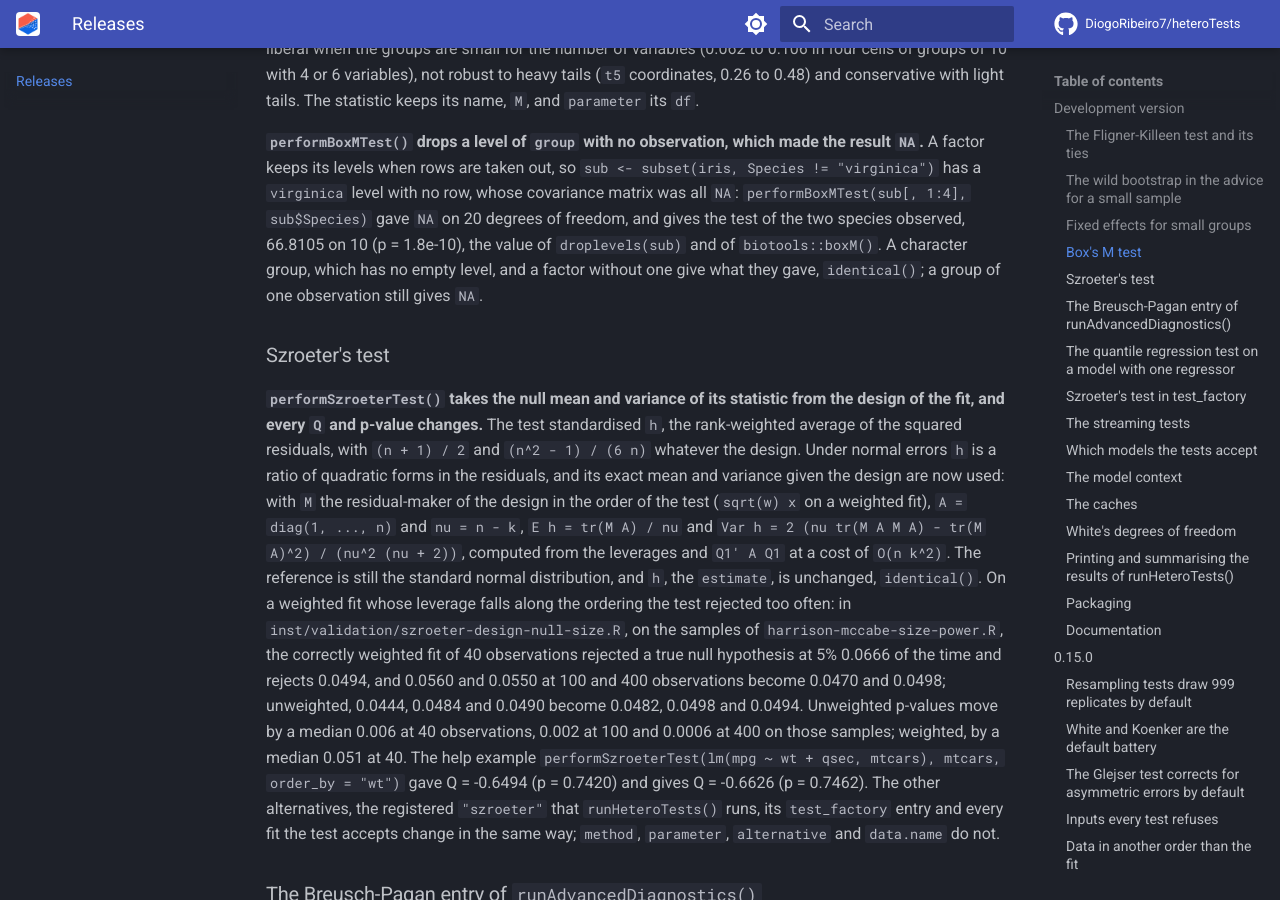
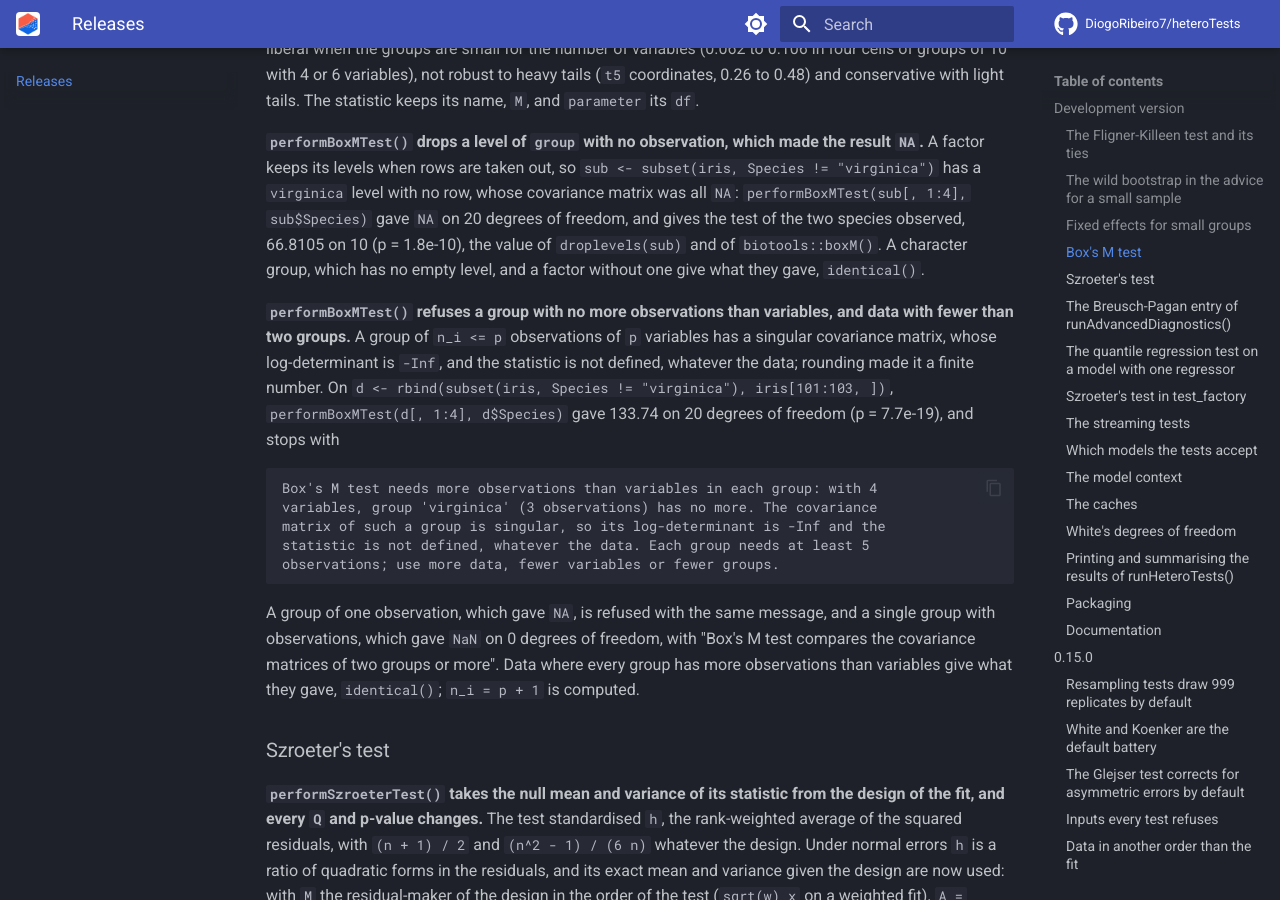
Before and after one commit to DiogoRibeiro7/heteroTests, an MkDocs documentation site: the page built from docs/releases.md, in a window 1280 px wide and 900 px high, scrolled down 4912 px. Built offline with MkDocs 1.6.1 and Material for MkDocs 9.7.7, drawn with Linux system fonts in a browser that asks for light colours; comment, search, counter and statistics services are not loaded.

Commit message:
Refuse Box's M on a group with no more observations than variables
A group of n_i <= p observations of p variables has a singular covariance
matrix, so log|S_i| is -Inf and the statistic is not defined, whatever the
data; rounding made it a finite number. Setosa and versicolor with the first
three rows of virginica gave 133.74 on 20 df (p = 7.7e-19). As decided by
the author, performBoxMTest() now refuses it, after the empty levels are
dropped, with a plain error (stop(call. = FALSE), the class of a test's own
refusal) that names each such group, its n_i and p:

  Box's M test needs more observations than variables in each group: with 4
  variables, group 'virginica' (3 observations) has no more. The covariance
  matrix of such a group is singular, so its log-determinant is -Inf and the
  statistic is not defined, whatever the data. Each group needs at least 5
  observations; use more data, fewer variables or fewer groups.

A group of one observation (1 <= p for any p >= 1), which gave NA, is
refused with the same message and "(a group of one observation has none)"
after "singular". Fewer than two observed groups, which gave NaN on 0 df,
are refused too: "Box's M test compares the covariance matrices of two
groups or more, and `group` has one level with observations ('setosa')."
n_i = p + 1 is computed. Calls where every n_i > p are identical() to the
previous commit (51 data sets, 2 to 5 groups, 1 to 6 variables, and the
iris and mtcars cases).

test-boxm.R checks the message, the boundary at p and p + 1 for p = 4 and
p = 1, several groups named together, and the single group. The help page
and its roxygen block state the requirement; NEWS has it in bold with the
133.74 example.

tools/build-docs.R run twice; the second run changes nothing.

````diff
--- a/docs/releases.md
+++ b/docs/releases.md
@@ -268,7 +268,30 @@ row, whose covariance matrix was all `NA`:
 freedom, and gives the test of the two species observed, 66.8105 on 10
 (p = 1.8e-10), the value of `droplevels(sub)` and of `biotools::boxM()`. A
 character group, which has no empty level, and a factor without one give
-what they gave, `identical()`; a group of one observation still gives `NA`.
+what they gave, `identical()`.
+
+**`performBoxMTest()` refuses a group with no more observations than
+variables, and data with fewer than two groups.** A group of `n_i <= p`
+observations of `p` variables has a singular covariance matrix, whose
+log-determinant is `-Inf`, and the statistic is not defined, whatever the
+data; rounding made it a finite number. On
+`d <- rbind(subset(iris, Species != "virginica"), iris[101:103, ])`,
+`performBoxMTest(d[, 1:4], d$Species)` gave 133.74 on 20 degrees of freedom
+(p = 7.7e-19), and stops with
+
+```text
+Box's M test needs more observations than variables in each group: with 4
+variables, group 'virginica' (3 observations) has no more. The covariance
+matrix of such a group is singular, so its log-determinant is -Inf and the
+statistic is not defined, whatever the data. Each group needs at least 5
+observations; use more data, fewer variables or fewer groups.
+```
+
+A group of one observation, which gave `NA`, is refused with the same
+message, and a single group with observations, which gave `NaN` on 0 degrees
+of freedom, with "Box's M test compares the covariance matrices of two groups
+or more". Data where every group has more observations than variables give
+what they gave, `identical()`; `n_i = p + 1` is computed.
 
 ### Szroeter's test
 
````
Also changed, not shown: NEWS.md (+24 -1 lines), docs/reference/performBoxMTest.md (+2 -2 lines), 3 other files.
